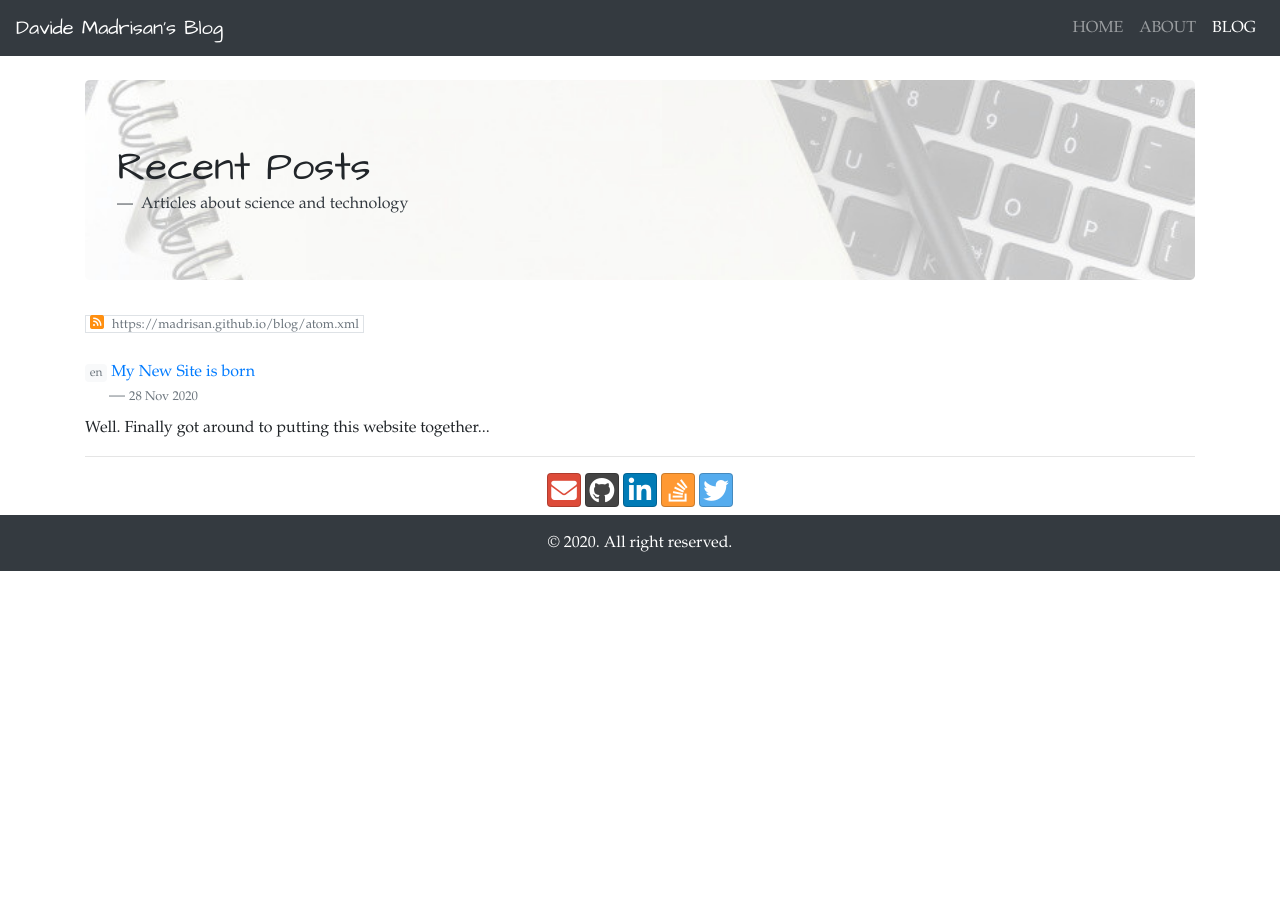
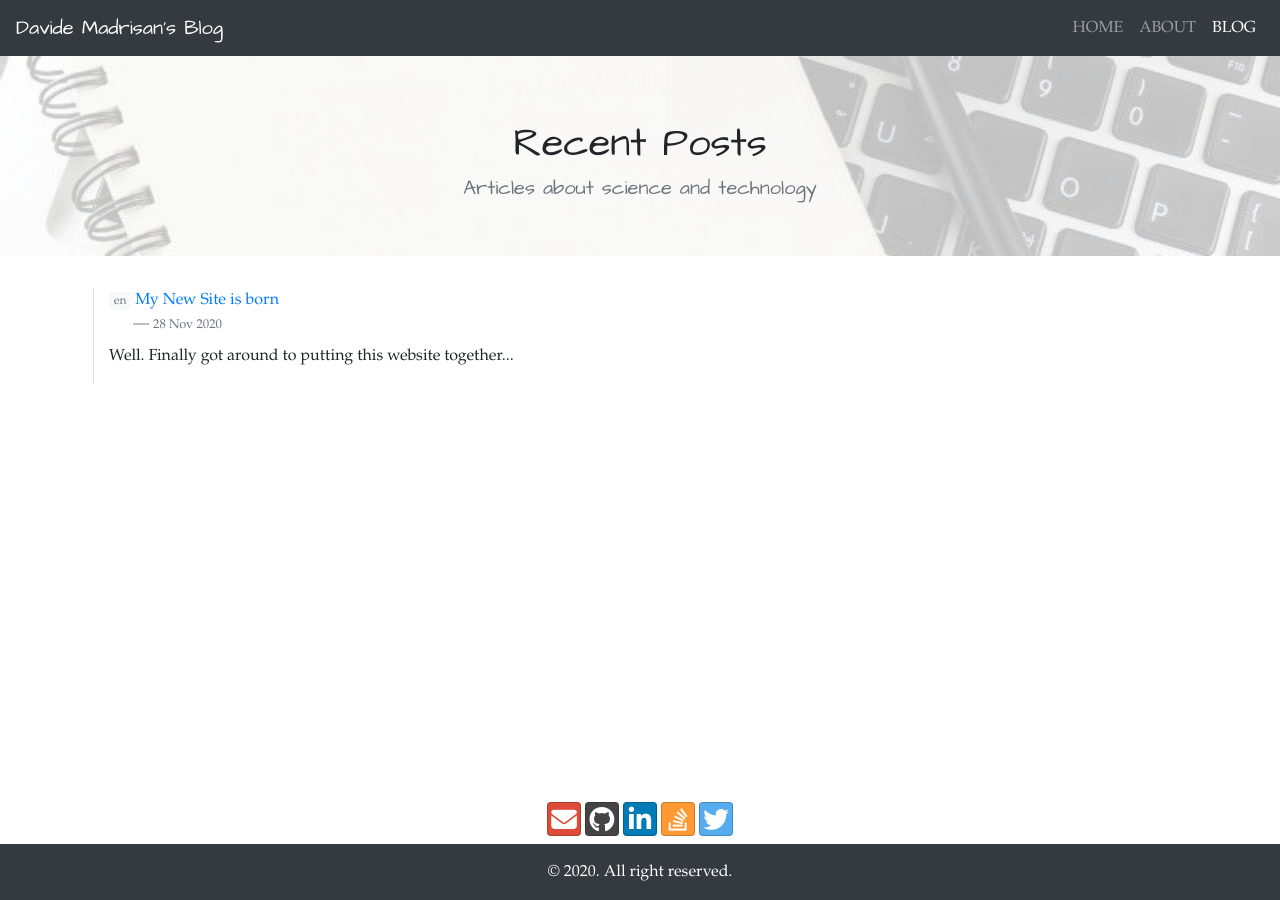
Before and after one commit to madrisan/madrisan.github.io, a Jekyll site: the page built from blog/index.html, in a window 1280 px wide. Built offline with Jekyll 4.4.1, drawn with Linux system fonts in a browser that asks for light colours; nearby versions of some CDN libraries.

Commit message:
Rework the page layout
Signed-off-by: Davide Madrisan <davide.madrisan@gmail.com>

```diff
--- a/_layouts/default.html
+++ b/_layouts/default.html
@@ -24,10 +24,10 @@
     </head>
 
     <body>
-
+        <wrapper class="d-flex flex-column">
+            <main class="flex-fill">
             {{ content }}
-
-  </body>
+            </main>
 
             <footer class="page-footer font-small">
                 <div class="container text-center pb-2">
@@ -55,5 +55,7 @@
                 <!-- Copyright -->
                 <div class="footer-copyright text-center text-white bg-dark py-3">© 2020. All right reserved.</div>
             </footer>
+        </wrapper>
+    </body>
 
 </html>
--- a/assets/css/blog.css
+++ b/assets/css/blog.css
@@ -2,13 +2,13 @@ a.posts {
     font-size: 2em;
 }
 
-.blog-jumbotron {
+.fa-rss-color {
+    color: #ff8f10;
+}
+
+.jumbotron-blog {
     background: url("/images/blog-jumbotron.jpg");
     background-position: 0 50%;
     background-size: cover;
     height: 200px;
 }
-
-.fa-rss-color {
-    color: #ff8f10;
-}
--- a/assets/css/main.css
+++ b/assets/css/main.css
@@ -2,25 +2,23 @@
 @import url('https://fonts.googleapis.com/css?family=Permanent+Marker');
 
 body {
-  font-family: "Garamond", 'Baskerville', 'Baskerville Old Face', 'Hoefler Text', 'Times New Roman', serif;
+    font-family: "Garamond", 'Baskerville', 'Baskerville Old Face', 'Hoefler Text', 'Times New Roman', serif;
+}
+
+body, wrapper {
+    min-height: 100vh;
 }
 
 * {
-  font-size: 16px;
-  font-weight: 400;
+    font-size: 16px;
+    font-weight: 400;
 }
 
 h1, h2, h3, h4, h5, h6 {
     font-family: 'Architects Daughter', 'Helvetica Neue', Helvetica, Arial, serif;
 }
 
-.header-2 {
-    font-family: 'Architects Daughter', 'Helvetica Neue', Helvetica, Arial, serif;
-    font-size: 20px;
-    color: green;
-}
-
-.main-jumbotron {
+.jumbotron-main {
     background: url("/images/main-mountains.jpg");
     background-position: 20 70%;
     background-size: cover;
--- a/blog/index.html
+++ b/blog/index.html
@@ -24,28 +24,15 @@ title: Davide Madrisan's Blog
     </div>
 </nav>
 
-<div class="container pt-4">
-    <div class="jumbotron blog-jumbotron">
-        <blockquote class="blockquote">
-            <h1 class="text-bold mb-0">Recent Posts</h1>
-            <footer class="blockquote-footer text-dark">
-                Articles about science and technology
-            </footer>
-        </blockquote>
+<div class="jumbotron jumbotron-fluid jumbotron-blog align-items-center img-fluid">
+    <h1 class="text-center">Recent Posts</h1>
+    <h5 class="text-center text-secondary">Articles about science and technology</h5>
 </div>
 
-    <div class="row pb-4">
-        <div class="col">
-            <span class="border">
-                <i class="fa fa-rss-square fa-rss-color ml-1" aria-hidden="true"></i>
-		<span class="ml-1 mr-1 text-secondary">
-                    <small>https://madrisan.github.io/blog/atom.xml</small>
-                </span>
-            </span>
-        </div>
-    </div>
-    <div class="row">
+<div class="container">
     {% for post in site.posts %}
+    <div class="row ml-2 mt-2">
+        <span class="border-left">
             <div class="col">
                 <blockquote class="blockquote">
                     <p class="mb-0">
@@ -59,8 +46,8 @@ title: Davide Madrisan's Blog
                     <p class="pt-2">{{ post.summary }}</p>
                     {% endif %}
                 </blockquote>
-            <hr>
+            </div>
+        </span>
     </div>
     {% endfor %}
 </div>
-</div>
--- a/index.html
+++ b/index.html
@@ -24,7 +24,7 @@ title: Davide Madrisan's Website
     </div>
 </nav>
 
-<div class="jumbotron jumbotron-fluid main-jumbotron d-flex align-items-center img-fluid">
+<div class="jumbotron jumbotron-fluid jumbotron-main align-items-center img-fluid text-center">
     <blockquote class="blockquote ml-4">
         <span class="display-4">Personal Website and Blog</span>
         <span class="blockquote-footer text-dark ml-5">
```
Lines whose indentation alone changed are shown as unchanged.
